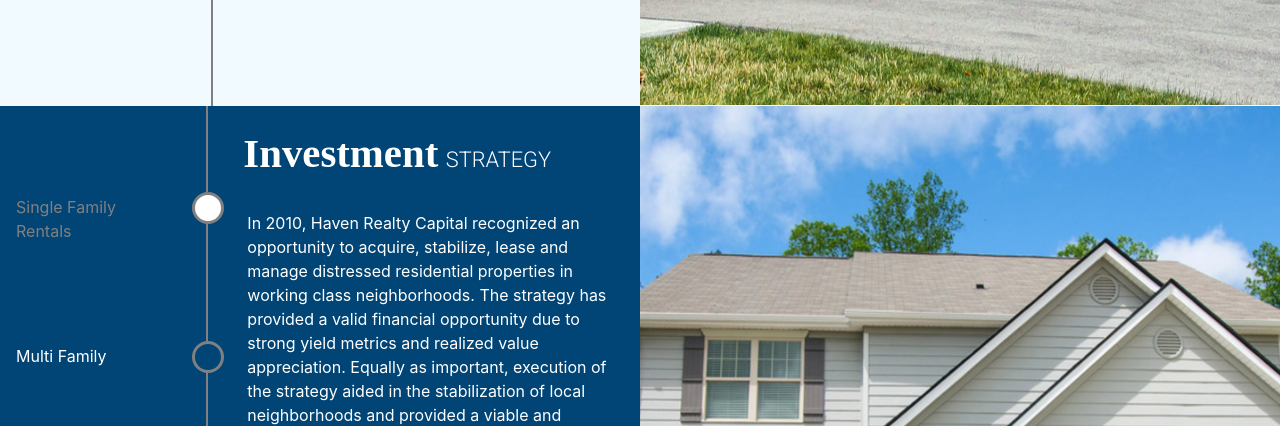
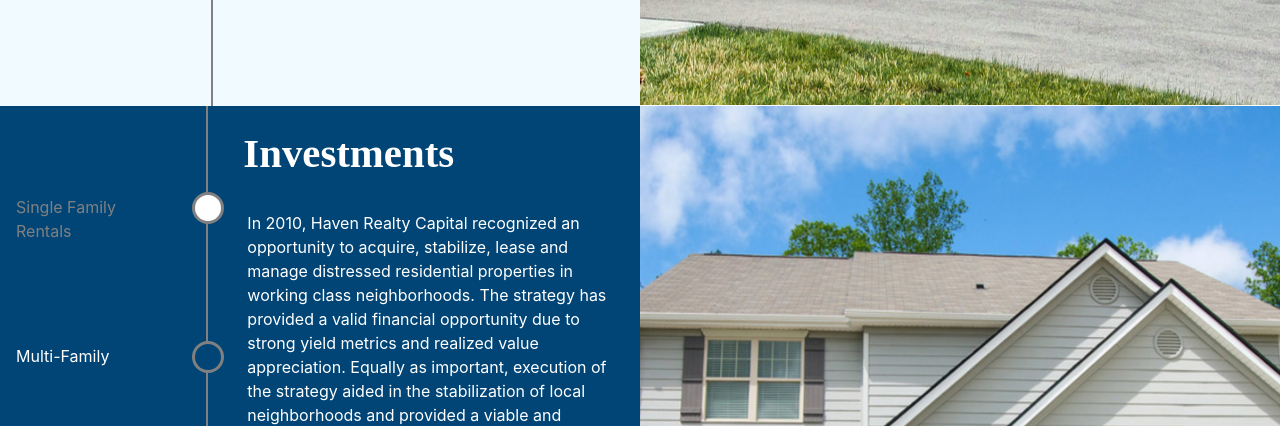
Before and after one commit to Anskhilji/haven-rc, a plain HTML site: page index.html in a window 1280 px wide. Shown: the part 1380-1806 px from the top of the page. Drawn offline with Linux system fonts and the light colour scheme; a web font is replaced by a local one.

Commit message:
added hyphen and remove stratgy title from investments

```diff
--- a/index.html
+++ b/index.html
@@ -502,8 +502,8 @@
                        <div class="col-md-8">
                            <div class="flex-who">
                                <h2 class="hv-title mt-4 invest-title">
-                                   <span class="cochin">Investment</span>
-                                   <span class="helv-ult">Strategy</span>
+                                   <span class="cochin">Investments</span>
+<!--                                   <span class="helv-ult">Strategy</span>-->
                                </h2>
                            </div>
                        </div>
@@ -512,7 +512,7 @@
                         <div class="col-md-4" style="border-right: 2px solid gray; min-height: 605px">
                             <div class="nav flex-column nav-pills nv-pill1" id="v-pills-tab" role="tablist" aria-orientation="vertical">
                                 <a class="nav-link clr1 active first-invest" id="v-pills-home-tab" data-toggle="pill" href="#v-pills-home1" role="tab" aria-controls="v-pills-home1" aria-selected="true">Single Family Rentals</a>
-                                <a class="nav-link clr1 second-invest" id="v-pills-profile-tab" data-toggle="pill" href="#v-pills-profile1" role="tab" aria-controls="v-pills-profile1" aria-selected="false">Multi Family</a>
+                                <a class="nav-link clr1 second-invest" id="v-pills-profile-tab" data-toggle="pill" href="#v-pills-profile1" role="tab" aria-controls="v-pills-profile1" aria-selected="false">Multi-Family</a>
                                 <a class="nav-link clr1 third-invest" id="v-pills-messages-tab" data-toggle="pill" href="#v-pills-messages1" role="tab" aria-controls="v-pills-messages1" aria-selected="false">Residential Development</a>
                             </div>
                         </div>
```
